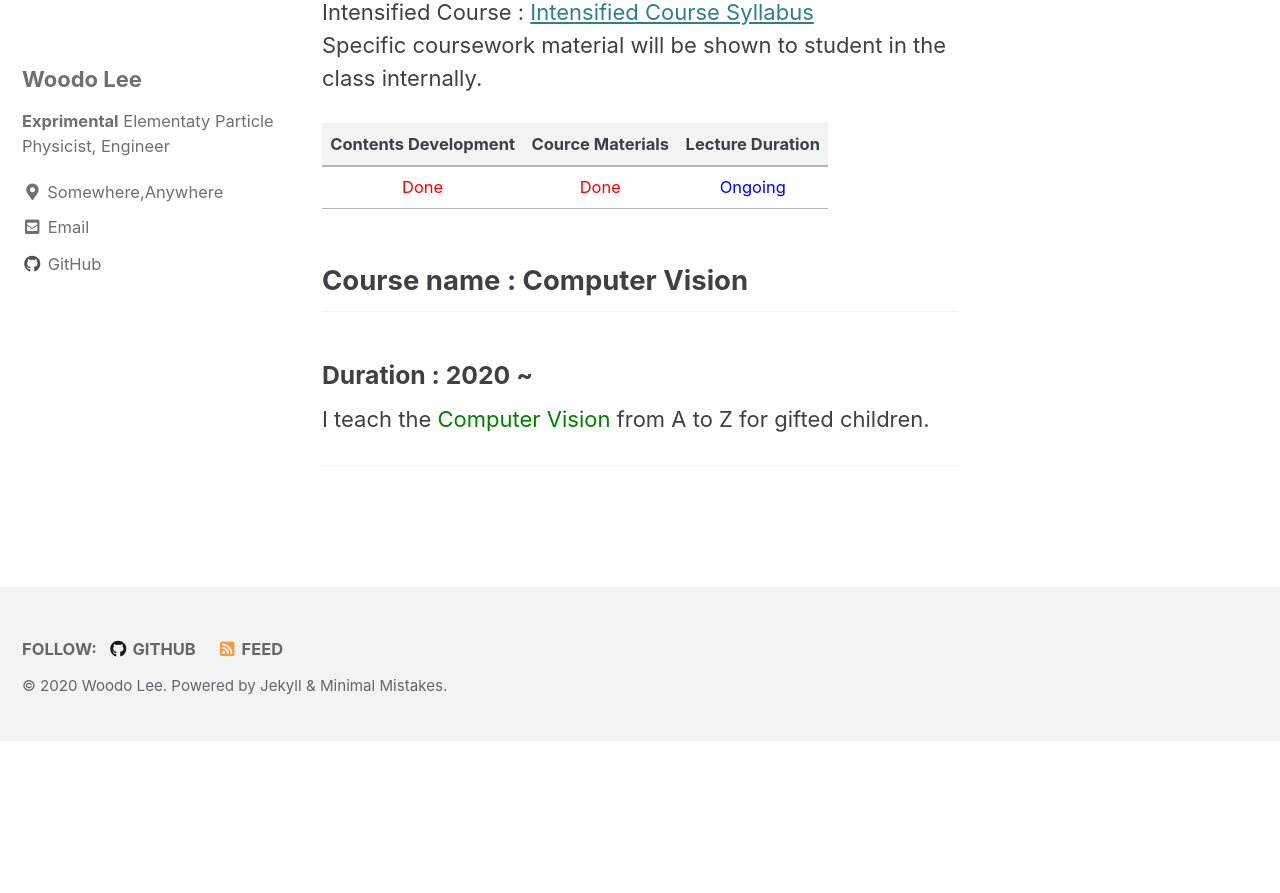
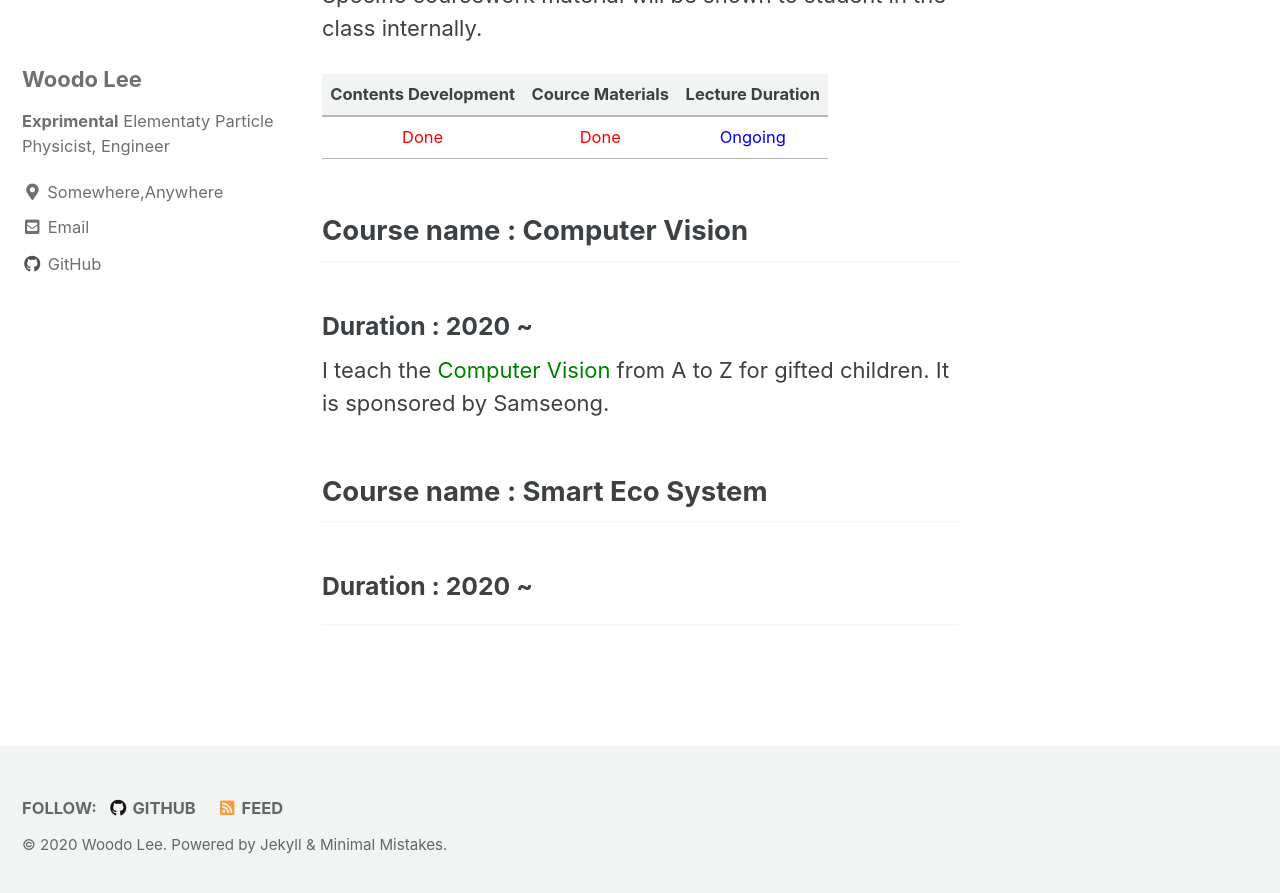
Before and after one commit to WoodoLee/WoodoLee.github.io, a Jekyll site: the page built from _pages/teaching.md, in a window 1280 px wide and 900 px high, scrolled down 1701 px. Shown: the top 893 px of the window. Built offline with Jekyll 4.4.1, drawn with Linux system fonts in a browser that asks for light colours; cached includes are drawn as plain includes; our own code applies the rules of GitHub Pages for plain Markdown files; before the commit the page ends 2442 px from its top, so only the background shows below that; some of the changed text lies outside the part shown.

Commit message:
teaching

```diff
--- a/_pages/teaching.md
+++ b/_pages/teaching.md
@@ -30,6 +27,7 @@ The course is separated to two sections - Basic course and Intensified course.<b
 
 Basic Course : [Basic Course Syllabus](https://drive.google.com/file/d/1RP7xTZbjhLxsT4cYlGhZbmQQLngCOuJ0/view?usp=sharing, "Basic Course Syllabus")<br>
 Intensified Course : [Intensified Course Syllabus](https://drive.google.com/file/d/10knLGF3h7ewCRLDGaxZP9khXQ-0e7--Y/view?usp=sharing, "Intensified Course Syllabus")<br>
+
 Specific coursework material will be shown to student in the class internally.
 
 | Contents Development | Cource Materials | Lecture Duration|
@@ -38,9 +36,11 @@ Specific coursework material will be shown to student in the class internally.
 
 ## Course name : Computer Vision
 ### Duration : 2020 ~
-I teach the <span style="color:green">Computer Vision</span> from A to Z for gifted children.
+I teach the <span style="color:green">Computer Vision</span> from A to Z for gifted children. It is sponsored by Samseong.
 
 
+## Course name : Smart Eco System
+### Duration : 2020 ~
 
 
 
```
Also changed, not shown: other parts of _pages/teaching.md (+1 -4 lines).
